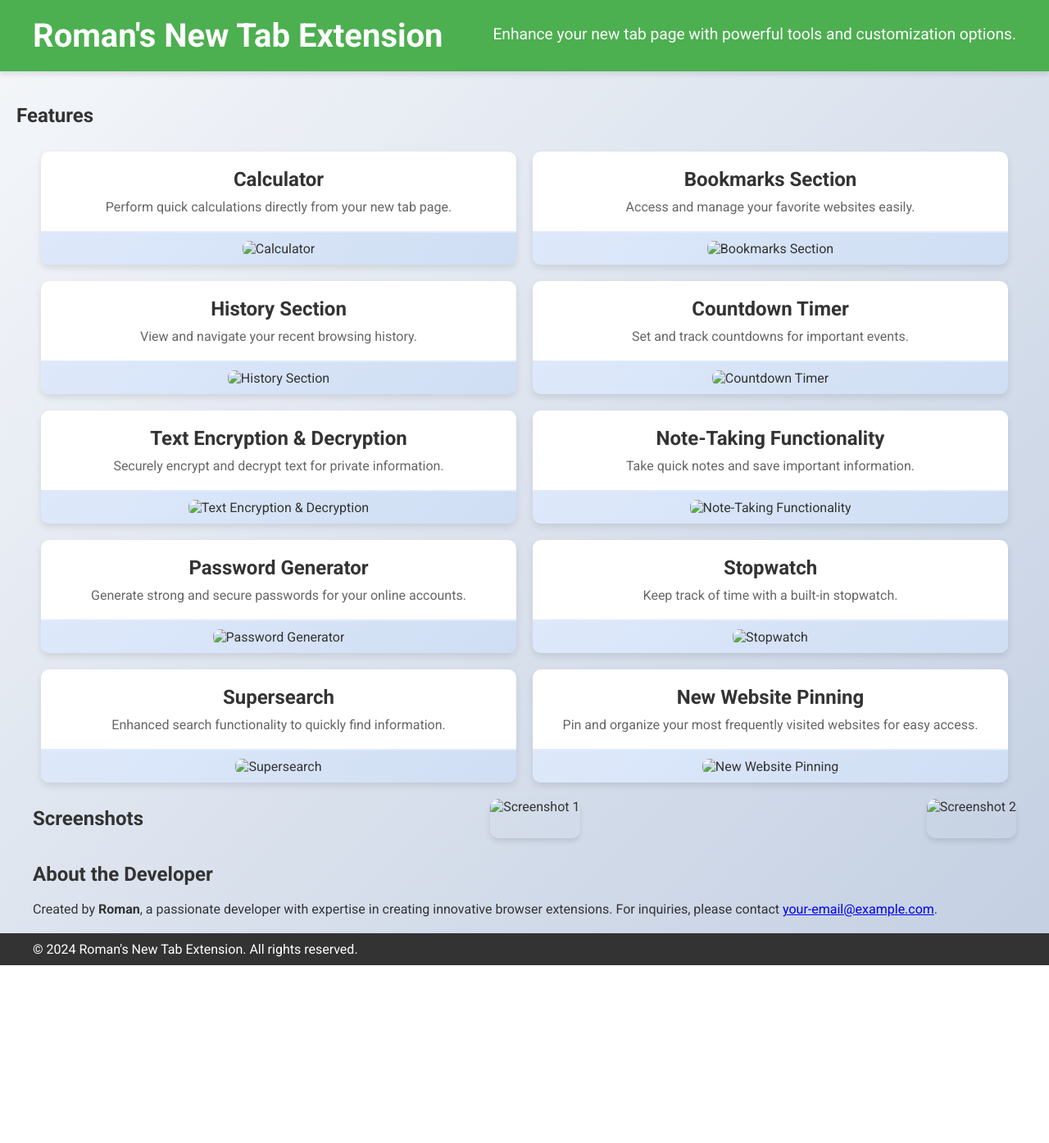
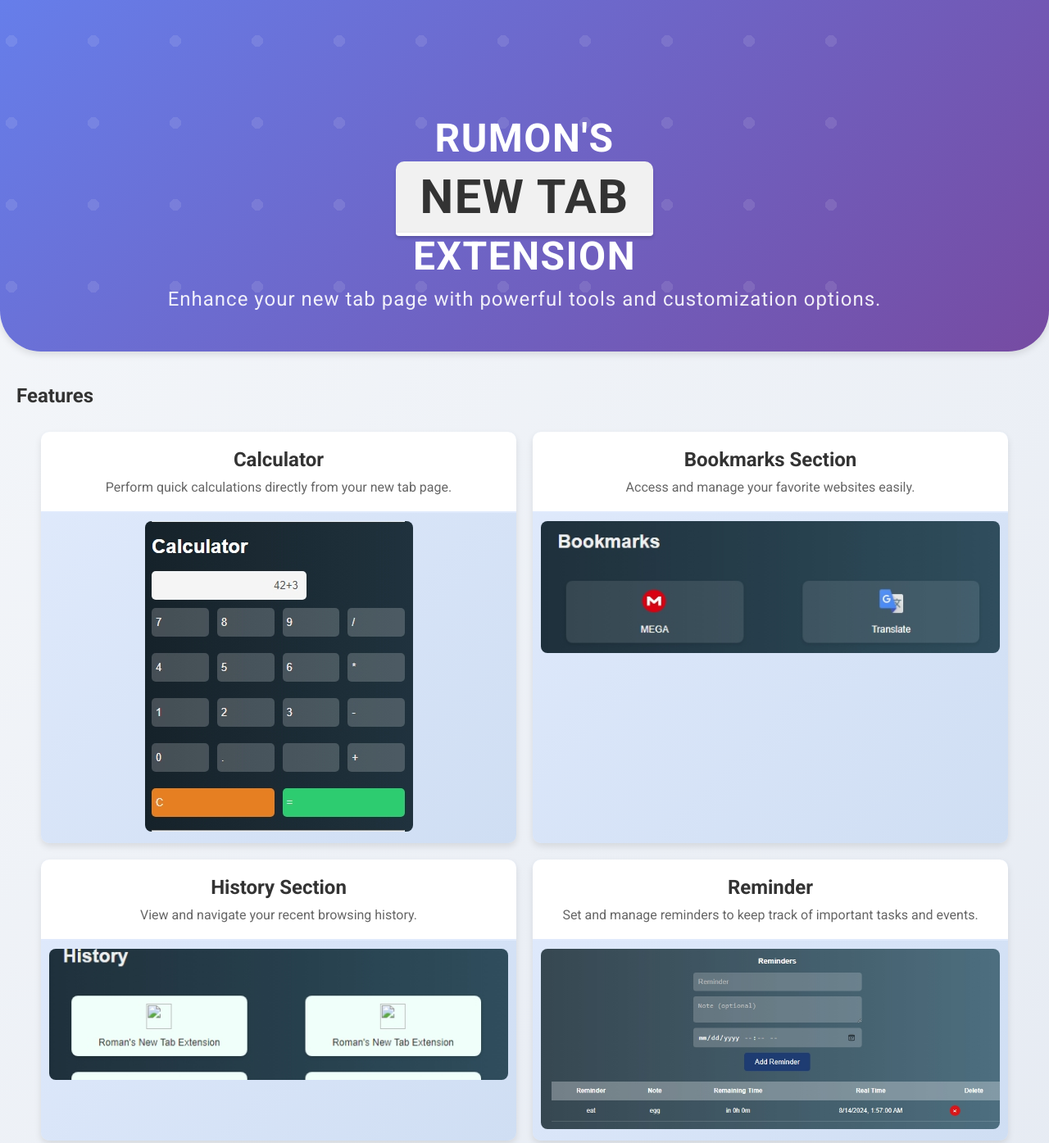
Before and after one commit to ASRumon/Rumonsnewtab, a browser extension: page web/index.html in a window 1280 px wide. Shown: the top 1395 px of the page at 82% size. Before the commit the page ends 1178 px from the top, so only its background shows below. Drawn offline with Linux system fonts and the light colour scheme; files that its build step writes are made by us from their sources.

Commit message:
Update index.html

```diff
--- a/web/index.html
+++ b/web/index.html
@@ -11,25 +11,137 @@ body {
     color: #333;
     background: linear-gradient(135deg, #f5f7fa, #c3cfe2);
 }
-
 header {
-    background: #4CAF50;
+    background: linear-gradient(135deg, #667eea, #764ba2);
     color: white;
-    padding: 20px 0;
+    padding: 70px 20px 50px 20px;
     text-align: center;
-    box-shadow: 0 4px 6px rgba(0, 0, 0, 0.1);
-    animation: fadeIn 2s ease-in-out;
+    position: relative;
+    box-shadow: 0 4px 8px rgba(0, 0, 0, 0.1);
+    border-bottom-left-radius: 50px;
+    border-bottom-right-radius: 50px;
+    overflow: hidden;
 }
 
-header h1 {
-    margin: 0;
-    font-size: 2.5em;
+.header-container {
+    position: relative;
 }
 
-header p {
+.tab-container {
+    /* position: absolute; */
+    /* top: 20px; */
+    /* left: 50%; */
+    /* transform: translateX(-50%); */
+}
+
+.tab {
+    display: inline-block;
+    background: #f1f1f1;
+    padding: 10px 30px;
+    border-radius: 10px 10px 0 0;
+    box-shadow: 0 4px 4px rgba(0, 0, 0, 0.1);
+    font-family: 'Roboto', sans-serif;
+    color: #333;
     font-size: 1.2em;
-    margin: 10px 0;
+    font-weight: 700;
+    position: relative;
 }
+
+.tab::after {
+    content: '';
+    position: absolute;
+    bottom: -4px;
+    left: 0;
+    width: 100%;
+    height: 4px;
+    background: white;
+    border-radius: 0 0 5px 5px;
+    box-shadow: 0 2px 4px rgba(0, 0, 0, 0.2);
+}
+
+.header-container h1 {
+    font-size: 3em;
+    margin: 0;
+    font-family: 'Roboto', sans-serif;
+    font-weight: 700;
+    letter-spacing: 1.5px;
+    text-transform: uppercase;
+    margin-top: 70px; /* Adjust to fit the tab */
+}
+
+.header-container p {
+    font-size: 1.5em;
+    margin-top: 10px;
+    font-family: 'Roboto', sans-serif;
+    font-weight: 400;
+    letter-spacing: 1px;
+    opacity: 0.9;
+}
+
+header::before,
+header::after {
+    content: '';
+    position: absolute;
+    top: 0;
+    bottom: 0;
+    width: 200%;
+    background: radial-gradient(circle, rgba(255,255,255,0.1) 10%, transparent 10.01%);
+    background-size: 100px 100px;
+    animation: moveBackground 25s linear infinite;
+}
+
+header::before {
+    left: -100%;
+}
+
+header::after {
+    left: 100%;
+    animation-delay: 12.5s;
+}
+
+@keyframes moveBackground {
+    0% {
+        transform: translateX(0);
+    }
+    100% {
+        transform: translateX(-50%);
+    }
+}
+
+@media (max-width: 768px) {
+    .header-container {
+        padding: 50px 10px;
+    }
+
+    .tab-container {
+        top: 10px;
+    }
+
+    .tab {
+        padding: 8px 20px;
+        font-size: 1em;
+    }
+
+    .header-container h1 {
+        font-size: 2em;
+        margin-top: 50px;
+    }
+
+    .header-container p {
+        font-size: 1.2em;
+    }
+}
+
+
+@keyframes moveBackground {
+    0% {
+        transform: translateX(0);
+    }
+    100% {
+        transform: translateX(-50%);
+    }
+}
+
 
 main {
     padding: 20px;
@@ -111,6 +223,71 @@ footer {
     text-align: center;
     padding: 10px 0;
 }
+.download-button {
+    display: inline-block;
+    background: #4CAF50;
+    color: white;
+    padding: 15px 25px;
+    text-decoration: none;
+    font-size: 1.2em;
+    border-radius: 5px;
+    box-shadow: 0 4px 6px rgba(0, 0, 0, 0.1);
+    transition: background 0.3s ease, box-shadow 0.3s ease;
+    margin-top: 20px;
+}
+
+.download-button:hover {
+    background: #45a049;
+    box-shadow: 0 6px 8px rgba(0, 0, 0, 0.15);
+}
+.about-container {
+    display: flex;
+    align-items: center;
+    justify-content: space-between;
+    padding: 20px;
+    background: linear-gradient(135deg, #f5f7fa, #c3cfe2);
+    border-radius: 10px;
+    box-shadow: 0 4px 8px rgba(0, 0, 0, 0.1);
+    margin-top: 30px;
+}
+
+.about-image img {
+    border-radius: 50%;
+    max-width: 150px;
+    height: auto;
+    box-shadow: 0 4px 8px rgba(0, 0, 0, 0.1);
+}
+
+.about-content {
+    flex: 1;
+    margin-left: 20px;
+}
+
+.about-content h2 {
+    font-size: 2em;
+    margin-bottom: 10px;
+}
+
+.about-content p {
+    font-size: 1.2em;
+    line-height: 1.6;
+}
+
+@media (max-width: 768px) {
+    .about-container {
+        flex-direction: column;
+        text-align: center;
+    }
+
+    .about-content {
+        margin-left: 0;
+        margin-top: 20px;
+    }
+
+    .about-image img {
+        max-width: 120px;
+    }
+}
 
 @media (max-width: 768px) {
     .feature-card {
@@ -135,18 +312,26 @@ footer {
 <head>
     <meta charset="UTF-8">
     <meta name="viewport" content="width=device-width, initial-scale=1.0">
-    <title>Roman's New Tab Extension</title>
+    <title>Rumon's New Tab Extension</title>
     <link rel="stylesheet" href="styles.css">
     <link rel="icon" href="icons/icon.png" type="image/png">
     <link rel="stylesheet" href="https://fonts.googleapis.com/css2?family=Roboto:wght@400;700&display=swap">
 </head>
 <body>
     <header>
-        <div class="container">
-            <h1>Roman's New Tab Extension</h1>
+        <div class="header-container">
+
+            <h1>Rumon's  <div class="tab-container">
+                <div class="tab">
+                    <span>New Tab</span>
+                </div>
+            </div>Extension</h1>
             <p>Enhance your new tab page with powerful tools and customization options.</p>
         </div>
     </header>
+
+
+
 
     <main>
         <section id="features"><h1>Features</h1>
@@ -158,7 +343,7 @@ footer {
                         <p>Perform quick calculations directly from your new tab page.</p>
                     </div>
                     <div class="feature-image">
-                        <img src="images/feature-calculator.png" alt="Calculator">
+                        <img src="images/calc.jpeg" alt="Calculator">
                     </div>
                 </div>
                 <div class="feature-card">
@@ -167,7 +352,7 @@ footer {
                         <p>Access and manage your favorite websites easily.</p>
                     </div>
                     <div class="feature-image">
-                        <img src="images/feature-bookmarks.png" alt="Bookmarks Section">
+                        <img src="images/bookmark.jpeg" alt="Bookmarks Section">
                     </div>
                 </div>
                 <div class="feature-card">
@@ -176,16 +361,26 @@ footer {
                         <p>View and navigate your recent browsing history.</p>
                     </div>
                     <div class="feature-image">
-                        <img src="images/feature-history.png" alt="History Section">
+                        <img src="images/his.jpeg" alt="History Section">
                     </div>
                 </div>
+                <div class="feature-card">
+                    <div class="feature-content">
+                        <h3>Reminder</h3>
+                        <p>Set and manage reminders to keep track of important tasks and events.</p>
+                    </div>
+                    <div class="feature-image">
+                        <img src="images/remindme.jpeg" alt="Reminder Feature">
+                    </div>
+                </div>
+
                 <div class="feature-card">
                     <div class="feature-content">
                         <h3>Countdown Timer</h3>
                         <p>Set and track countdowns for important events.</p>
                     </div>
                     <div class="feature-image">
-                        <img src="images/feature-timer.png" alt="Countdown Timer">
+                        <img src="images/stopwatch.jpeg" alt="Countdown Timer">
                     </div>
                 </div>
                 <div class="feature-card">
@@ -194,7 +389,7 @@ footer {
                         <p>Securely encrypt and decrypt text for private information.</p>
                     </div>
                     <div class="feature-image">
-                        <img src="images/feature-encryption.png" alt="Text Encryption & Decryption">
+                        <img src="images/enc.jpeg" alt="Text Encryption & Decryption">
                     </div>
                 </div>
                 <div class="feature-card">
@@ -203,7 +398,7 @@ footer {
                         <p>Take quick notes and save important information.</p>
                     </div>
                     <div class="feature-image">
-                        <img src="images/feature-notes.png" alt="Note-Taking Functionality">
+                        <img src="images/note.jpeg" alt="Note-Taking Functionality">
                     </div>
                 </div>
                 <div class="feature-card">
@@ -212,7 +407,7 @@ footer {
                         <p>Generate strong and secure passwords for your online accounts.</p>
                     </div>
                     <div class="feature-image">
-                        <img src="images/feature-password.png" alt="Password Generator">
+                        <img src="images/pass.jpeg" alt="Password Generator">
                     </div>
                 </div>
                 <div class="feature-card">
@@ -221,7 +416,7 @@ footer {
                         <p>Keep track of time with a built-in stopwatch.</p>
                     </div>
                     <div class="feature-image">
-                        <img src="images/feature-stopwatch.png" alt="Stopwatch">
+                        <img src="images/stopwatch.jpeg" alt="Stopwatch">
                     </div>
                 </div>
                 <div class="feature-card">
@@ -230,7 +425,7 @@ footer {
                         <p>Enhanced search functionality to quickly find information.</p>
                     </div>
                     <div class="feature-image">
-                        <img src="images/feature-supersearch.png" alt="Supersearch">
+                        <img src="images/search.jpeg" alt="Supersearch">
                     </div>
                 </div>
                 <div class="feature-card">
@@ -239,7 +434,7 @@ footer {
                         <p>Pin and organize your most frequently visited websites for easy access.</p>
                     </div>
                     <div class="feature-image">
-                        <img src="images/feature-pin.png" alt="New Website Pinning">
+                        <img src="images/shotcut add.jpeg" alt="New Website Pinning"><img src="images/customshotcut.jpeg" alt="New Website Pinning">
                     </div>
                 </div>
             </div>
@@ -248,22 +443,52 @@ footer {
         <section id="screenshots">
             <div class="container">
                 <h2>Screenshots</h2>
-                <img src="images/screenshot1.png" alt="Screenshot 1">
-                <img src="images/screenshot2.png" alt="Screenshot 2">
+                <img src="images/full.png" alt="Screenshot 1">
+
+            </div>
+        </section>
+        <section id="installation">
+            <div class="container">
+                <h2>How to Install the Extension</h2>
+                <p>Since this extension is not available in the Chrome Web Store, you can install it manually by following these steps:</p>
+                <ol>
+                    <li>Download the extension ZIP file from <a href="https://github.com/yourusername/your-repo" target="_blank">GitHub</a>.</li>
+                    <li>Extract the ZIP file to a location on your computer.</li>
+                    <li>Open Google Chrome and go to <code>chrome://extensions/</code>.</li>
+                    <li>Enable "Developer mode" by toggling the switch at the top right corner.</li>
+                    <li>Click on "Load unpacked" and select the extracted folder of the extension.</li>
+                    <li>The extension should now be installed and visible in your Chrome toolbar.</li>
+                </ol>
+                <p>If you encounter any issues, please feel free to <a href="mailto:your-email@example.com">contact me</a> for assistance.</p>
+            </div>
+        </section>
+        <section id="download">
+            <div class="container">
+                <h2>Download Roman's New Tab Extension</h2>
+                <p>Enhance your browser experience by downloading and installing the extension now.</p>
+                <a href="https://github.com/yourusername/your-repo/releases/download/v1.0/romans-new-tab.zip" class="download-button" download>
+                    Download Now
+                </a>
             </div>
         </section>
 
         <section id="about">
-            <div class="container">
-                <h2>About the Developer</h2>
-                <p>Created by <strong>Roman</strong>, a passionate developer with expertise in creating innovative browser extensions. For inquiries, please contact <a href="mailto:your-email@example.com">your-email@example.com</a>.</p>
+            <div class="container about-container">
+                <div class="about-image">
+                    <img src="images/profile.png" alt="Developer Rumon">
+                </div>
+                <div class="about-content">
+                    <h2>About the Developer</h2>
+                    <p>Created by <strong>Rumon</strong>, a passionate developer with expertise in creating innovative browser extensions. Rumon is dedicated to enhancing user experience with powerful tools and features. For inquiries, please contact <a href="mailto:asrumon@duck.com">asrumon@duck.com</a>.</p>
+                </div>
             </div>
         </section>
+
     </main>
 
     <footer>
         <div class="container">
-            <p>&copy; 2024 Roman's New Tab Extension. All rights reserved.</p>
+            <p>&copy; 2024 Rumon's New Tab Extension. All rights reserved.</p>
         </div>
     </footer>
 </body>
```
